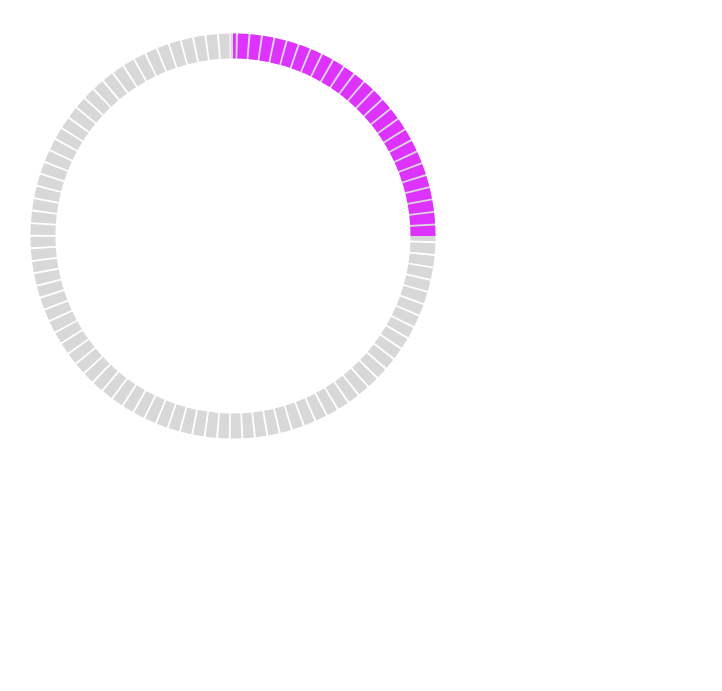
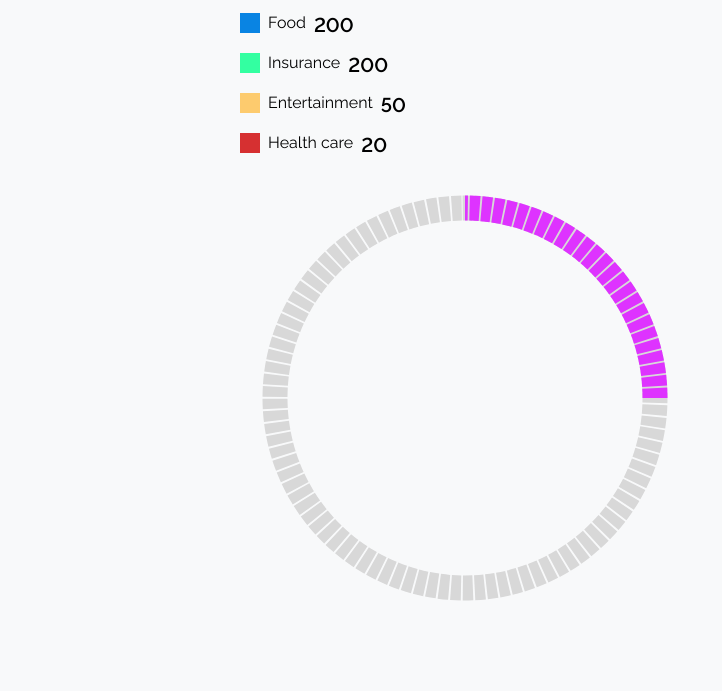
Before and after one commit to ShubhiNigam29/Circular-Slider-Frontend, a plain HTML site: page index.html in a window 1280 px wide. Shown: the part 214-905 px from the top of the page, without its empty margins (0-722 px from the left). Before the commit the page ends 800 px from the top, so only its background shows below. Drawn offline with Linux system fonts and the light colour scheme.

Commit message:
Added styling, app.css

```diff
--- /dev/null
+++ b/app.css
@@ -0,0 +1,65 @@
+*,
+*::before,
+*::after {
+  padding: 0;
+  margin: 0;
+}
+
+body {
+  min-height: 100vh;
+  background-color: #f8f9fa;
+  display: flex;
+  justify-content: center;
+  font-family: 'Raleway', sans-serif;
+}
+
+.container {
+  padding: 5% 1.5rem;
+  max-width: 800px;
+  width: 100%;
+}
+
+#app {
+  display: flex;
+  flex-wrap: wrap;
+}
+
+h1 {
+  margin-bottom: 2rem;
+  font-size: 3rem;
+}
+
+.slider__legend {
+  padding: 1rem 3rem 0 0;
+  list-style: none;
+}
+
+.slider__legend h2 {
+  margin-bottom: 1rem;
+}
+
+.slider__legend li {
+  display: flex;
+  margin-bottom: 1rem;
+}
+
+.slider__legend li span {
+  display: inline-block;
+}
+
+.slider__legend li span:first-child {
+  height: 20px;
+  width: 20px;
+  margin-bottom: -2px;
+}
+
+.slider__legend li span:nth-child(2) {
+  margin: 0 0.5rem;
+}
+
+.slider__legend li span:last-child {
+  font-size: 1.25rem;
+  font-weight: 600;
+  font-variant-numeric: tabular-nums lining-nums;
+  min-width: 60px;
+}
--- a/app.js
+++ b/app.js
@@ -91,7 +91,7 @@ class Slider {
     }
 
     /**
-     * Output arch path
+     * Output arc path
      *
      * @param {number} cx
      * @param {number} cy
--- a/index.html
+++ b/index.html
@@ -7,6 +7,7 @@
     <meta name="viewport" content="width=device-width, initial-scale=1, shrink-to-fit=no">
     <title>Circular Slider</title>
     <link href="https://fonts.googleapis.com/css?family=Raleway:400,600" rel="stylesheet">
+    <link rel="stylesheet" type="text/css" href="app.css">
 </head>
 
 <body>
```
